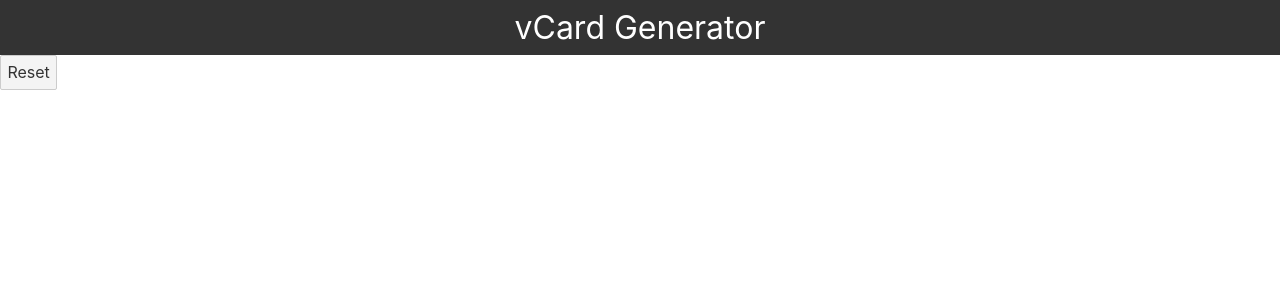
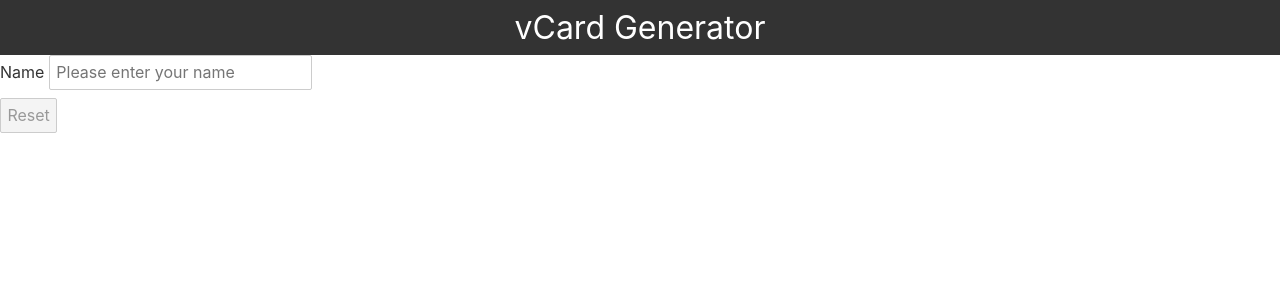
Before and after one commit to fgirham/svelte-and-sapper-course, a Svelte app in the folder my-svelte-app/: page / in a window 1280 px wide. Shown: the top 300 px of the page. Built offline with nearby package versions, Linux system fonts and the light colour scheme.

Commit message:
add name input and reset function

```diff
--- a/my-svelte-app/src/App.svelte
+++ b/my-svelte-app/src/App.svelte
@@ -1,9 +1,34 @@
 <script>
 	import Navbar from "./sections/Navbar.svelte";
 
-	let disabled = false;
+	let name = "";
+
+	function onInputName(event) {
+		name = event.target.value;
+	}
+
+	function resetClicked() {
+		name = "";
+	}
 </script>
 
 <Navbar title="vCard Generator" />
 
-<button {disabled}>Reset</button>
+<form>
+	<label>
+		Name
+		<input
+			type="text"
+			placeholder="Please enter your name"
+			on:keydown={onInputName}
+			bind:value={name}
+		/>
+	</label>
+	<button
+		type="reset"
+		disabled={!name}
+		on:click={resetClicked}
+	>
+		Reset
+	</button>
+</form>
```
